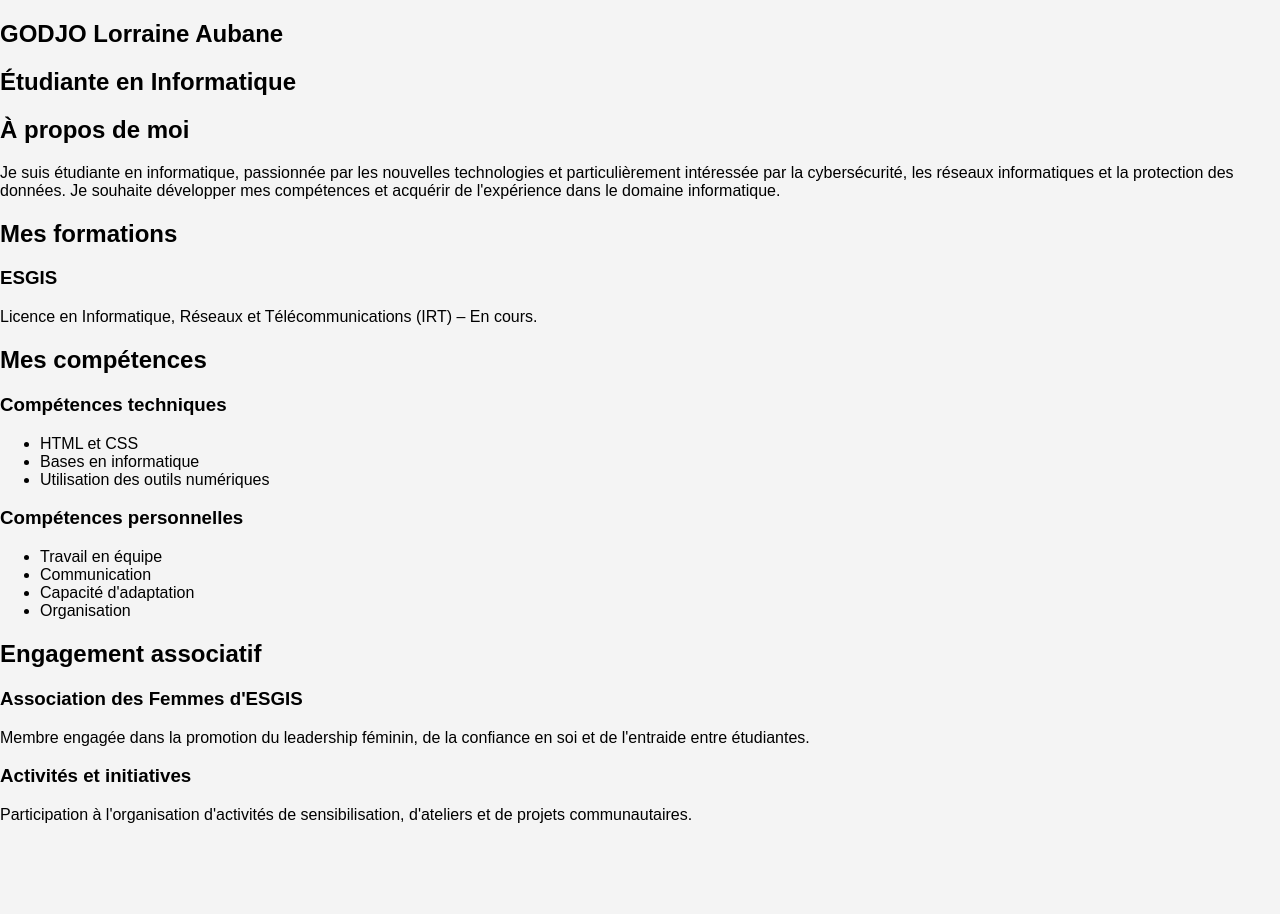
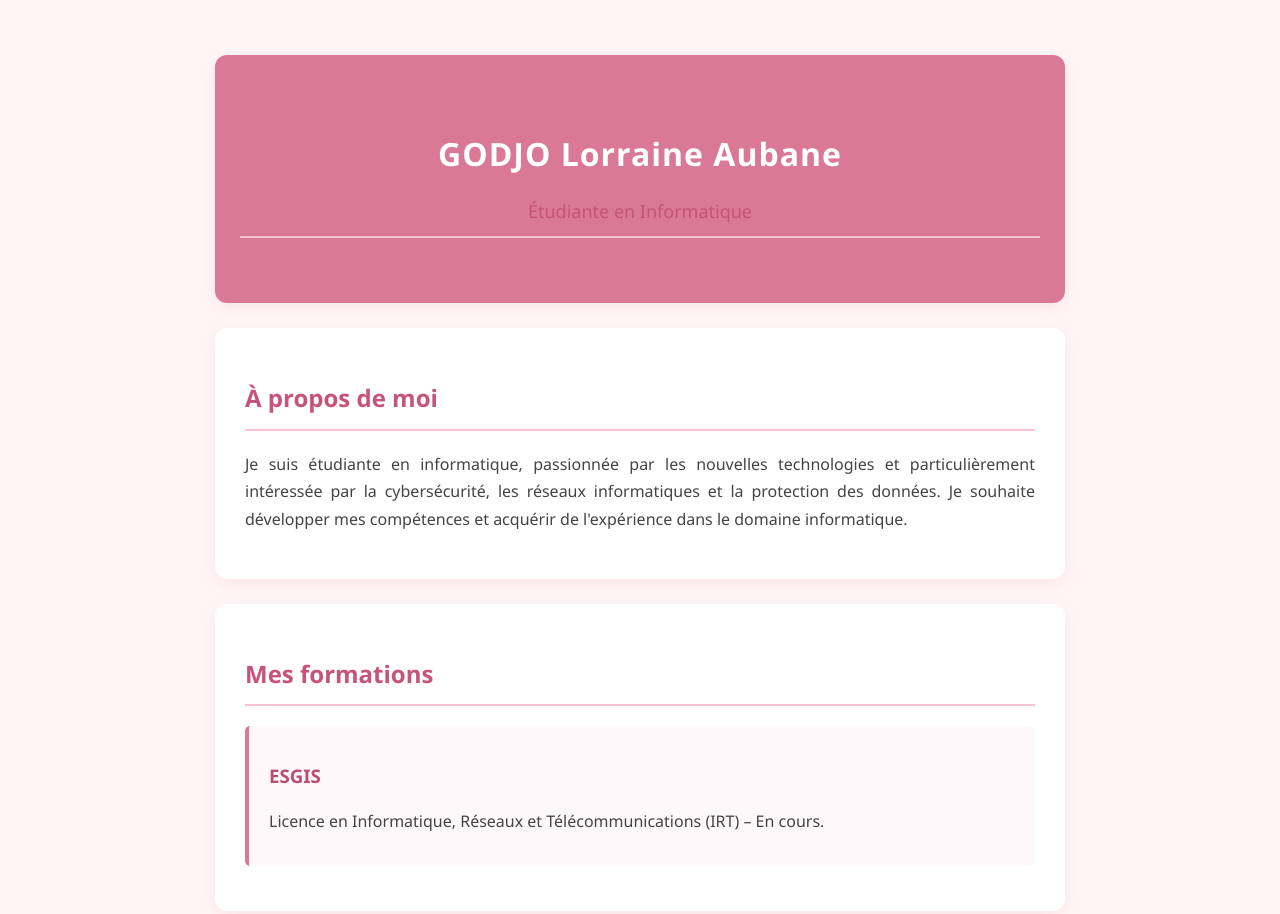
Before and after one commit to Lorraine810/git-mon-cv, a plain HTML site: page index.html in a window 1280 px wide. Shown: the top 914 px of the page. Before the commit the page ends 840 px from the top, so only its background shows below. Drawn offline with Linux system fonts and the light colour scheme.

Commit message:
Ajout du design rose au CV

```diff
--- a/style.css
+++ b/style.css
@@ -1,7 +1,98 @@
-/* Style général de la page */
+
+/* STYLE GENERAL */
+* {
+    box-sizing: border-box;
+}
+
 body {
-    font-family: Arial, sans-serif;
-    background-color: #f4f4f4;
+    font-family: 'Segoe UI', Arial, sans-serif;
+    background-color: #fff5f7;
+    color: #444;
     margin: 0;
-    padding: 0;
+    padding: 30px 15px;
+    line-height: 1.7;
 }
+
+/* CONTENEUR DES SECTIONS */
+section {
+    max-width: 850px;
+    margin: 25px auto;
+    padding: 30px;
+    background-color: white;
+    border-radius: 12px;
+    box-shadow: 0 4px 15px rgba(190, 90, 120, 0.10);
+}
+
+/* EN-TETE DU CV */
+#titre {
+    text-align: center;
+    background-color: #d97996;
+    color: white;
+    padding: 45px 25px;
+}
+
+#titre h1 {
+    font-size: 32px;
+    margin-bottom: 5px;
+    letter-spacing: 1px;
+}
+
+#titre h2 {
+    font-size: 18px;
+    font-weight: normal;
+}
+
+/* TITRES DES SECTIONS */
+section h2 {
+    color: #c65378;
+    border-bottom: 2px solid #f3c3d1;
+    padding-bottom: 10px;
+    margin-bottom: 20px;
+}
+
+section h3 {
+    color: #b84e70;
+    margin-bottom: 8px;
+}
+
+/* PARAGRAPHES */
+p {
+    text-align: justify;
+}
+
+/* LISTES */
+ul {
+    padding-left: 25px;
+}
+
+li {
+    margin-bottom: 8px;
+}
+
+li::marker {
+    color: #d97996;
+}
+
+/* ARTICLES */
+article {
+    background-color: #fff8fa;
+    padding: 15px 20px;
+    margin: 15px 0;
+    border-left: 4px solid #d97996;
+    border-radius: 5px;
+}
+
+/* ADAPTATION AUX TELEPHONES */
+@media screen and (max-width: 600px) {
+    body {
+        padding: 15px 10px;
+    }
+
+    section {
+        padding: 20px;
+    }
+
+    #titre h1 {
+        font-size: 25px;
+    }
+}
```
